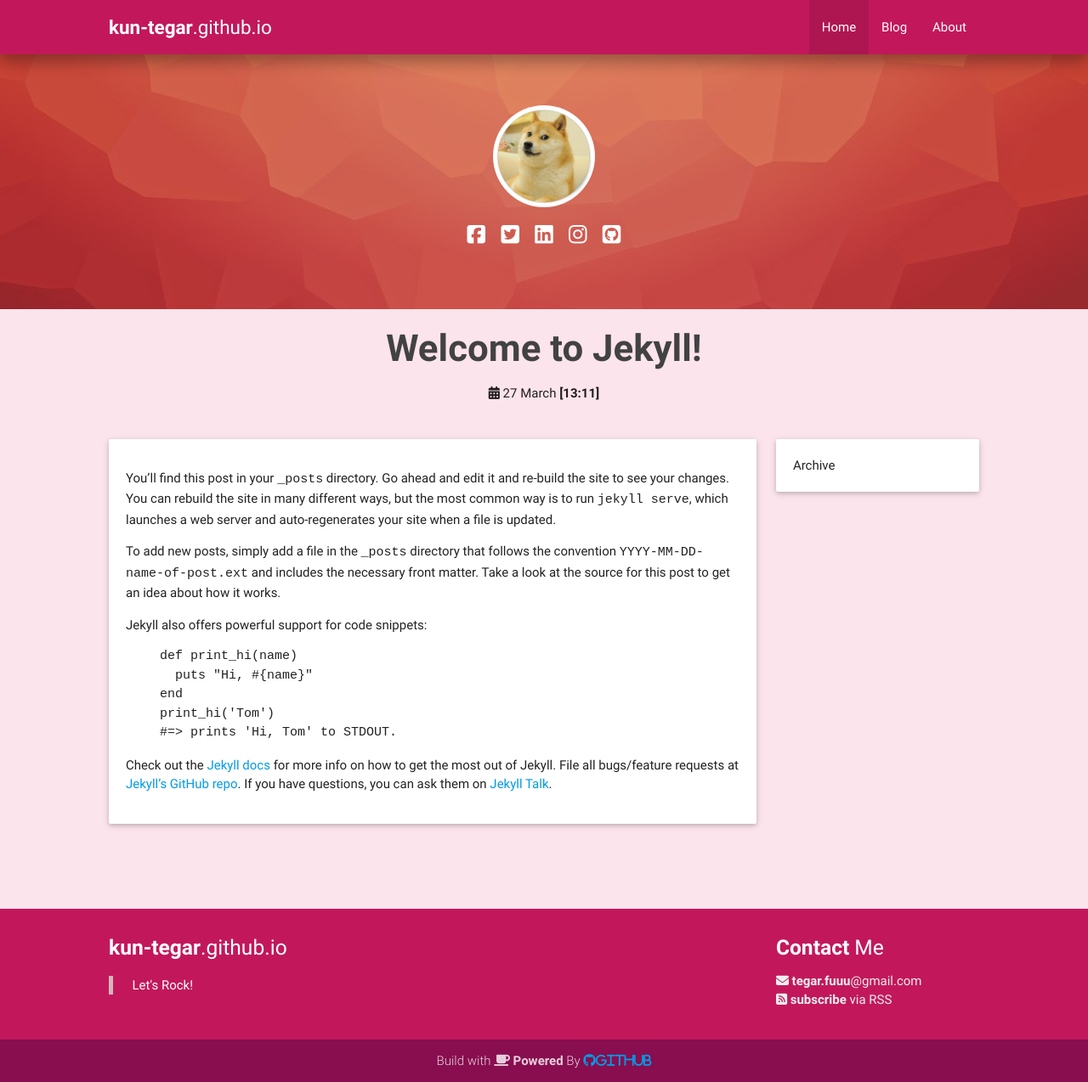
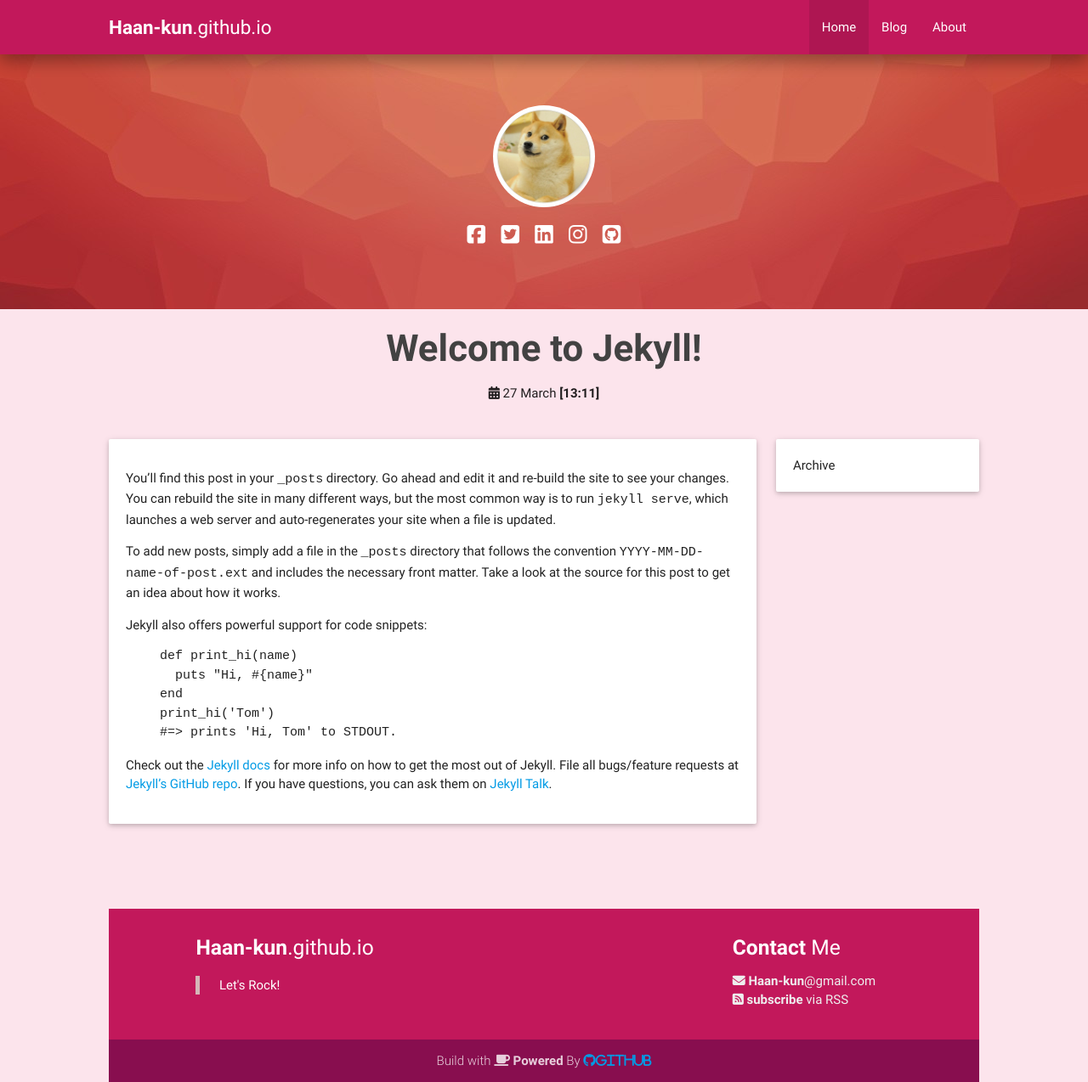
Before and after one commit to haan-kun/haan-kun.github.io, a Jekyll site: the page built from _posts/2016-03-27-welcome-to-jekyll.markdown, in a window 1280 px wide and 1274 px high. Shown: the whole window at 85% size. Built offline with Jekyll 4.4.1, drawn with Linux system fonts in a browser that asks for light colours; nearby versions of some CDN libraries; library files that are not in the unit come from our copies; comment, search, counter and statistics services are not loaded.

Commit message:
Refining

```diff
--- a/_includes/footer.html
+++ b/_includes/footer.html
@@ -2,7 +2,7 @@
   <div class="container">
     <div class="row">
       <div class="col s9">
-        <h5 class="white-text"><b>kun-tegar</b>.github.io</h5>
+        <h5 class="white-text"><b>Haan-kun</b>.github.io</h5>
         <blockquote>
           <p class="white-text">{{ site.description }}</p>
         </blockquote>
@@ -13,7 +13,7 @@
         </h5>
         <ul class="grey-text text-lighten-3">
           <i class="fa fa-envelope"></i>
-          <a class="grey-text text-lighten-3" href="mailto:tegar.fuuu@gmail.com"><b>tegar.fuuu</b>@gmail.com</a></li>
+          <a class="grey-text text-lighten-3" href="mailto:haanramadhan@gmail.com"><b>Haan-kun</b>@gmail.com</a></li>
           <li>
             <i class="fa fa-rss-square"></i>
             <a class="grey-text text-lighten-3" href="/feed.xml"><b>subscribe</b> via RSS</a>
--- a/_includes/header.html
+++ b/_includes/header.html
@@ -6,7 +6,7 @@
         <div class="nav-mobile">
           <ul class="left hide-on-med-and-down">
             <a href="{{ site.baseurl }}/" class="brand-logo waves-effect waves-light" style="font-size: 1.5rem">
-              <b>kun-tegar</b>.github.io
+              <b>Haan-kun</b>.github.io
             </a>
           </ul>
         </div>
--- a/_layouts/post.html
+++ b/_layouts/post.html
@@ -24,19 +24,3 @@
 		</div>
 	</div>
 <br><br>
-	<div id="disqus_thread"></div>
-		<script type="text/javascript">
-			var disqus_shortname = 'kuntegar';
-				(function() {
-					var dsq = document.createElement('script'); dsq.type = 'text/javascript'; dsq.async = true;
-					dsq.src = '//' + disqus_shortname + '.disqus.com/embed.js';
-					(document.getElementsByTagName('head')[0] || document.getElementsByTagName('body')[0]).appendChild(dsq);
-				})();
-		</script>
-	<noscript>
-		Please enable the f*cking JavaScript to view the
-		<a href="https://disqus.com/?ref_noscript" rel="nofollow">
-			comments powered by Disqus.
-		</a>
-	</noscript>
-</div>
```
Also changed, not shown: 4 other files.
